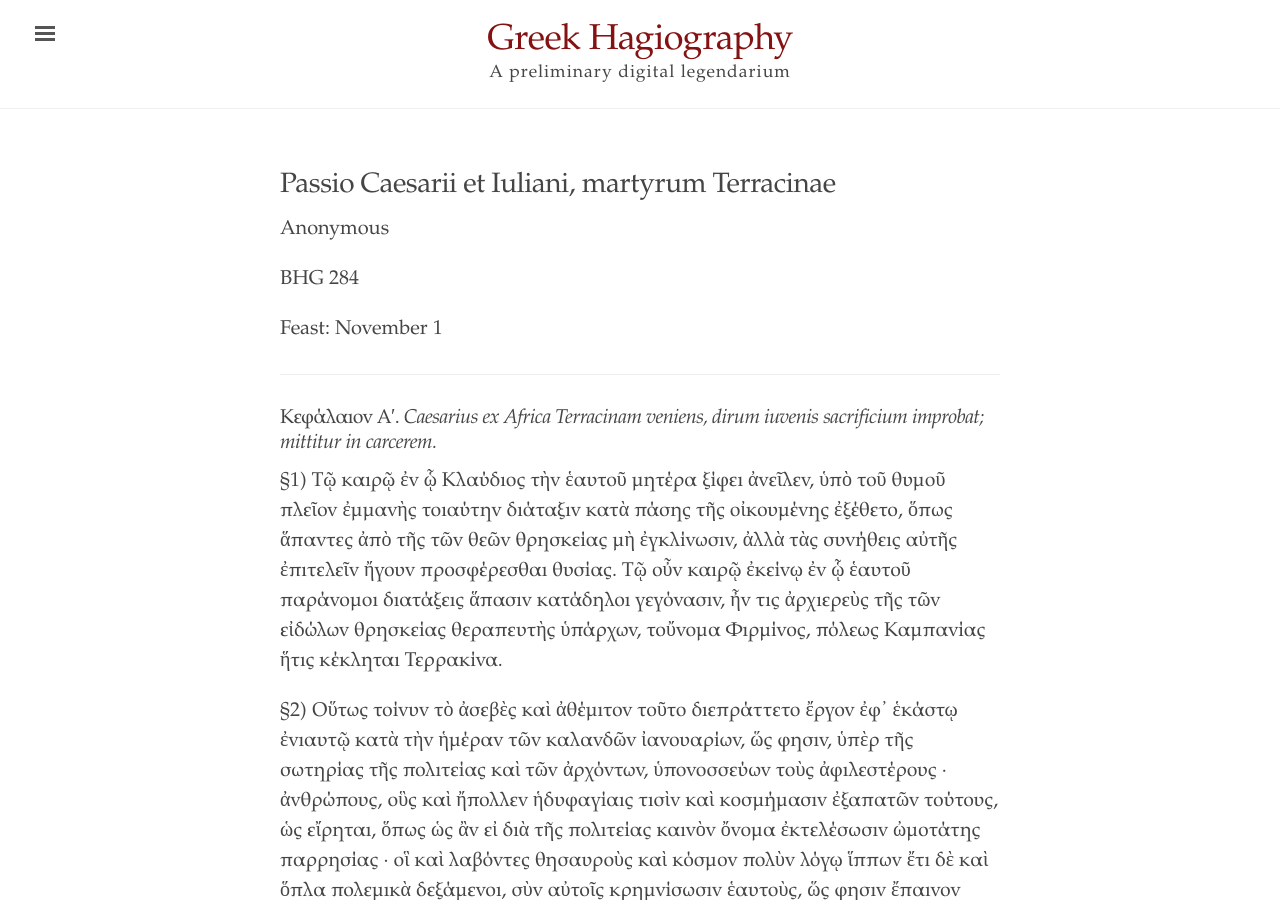
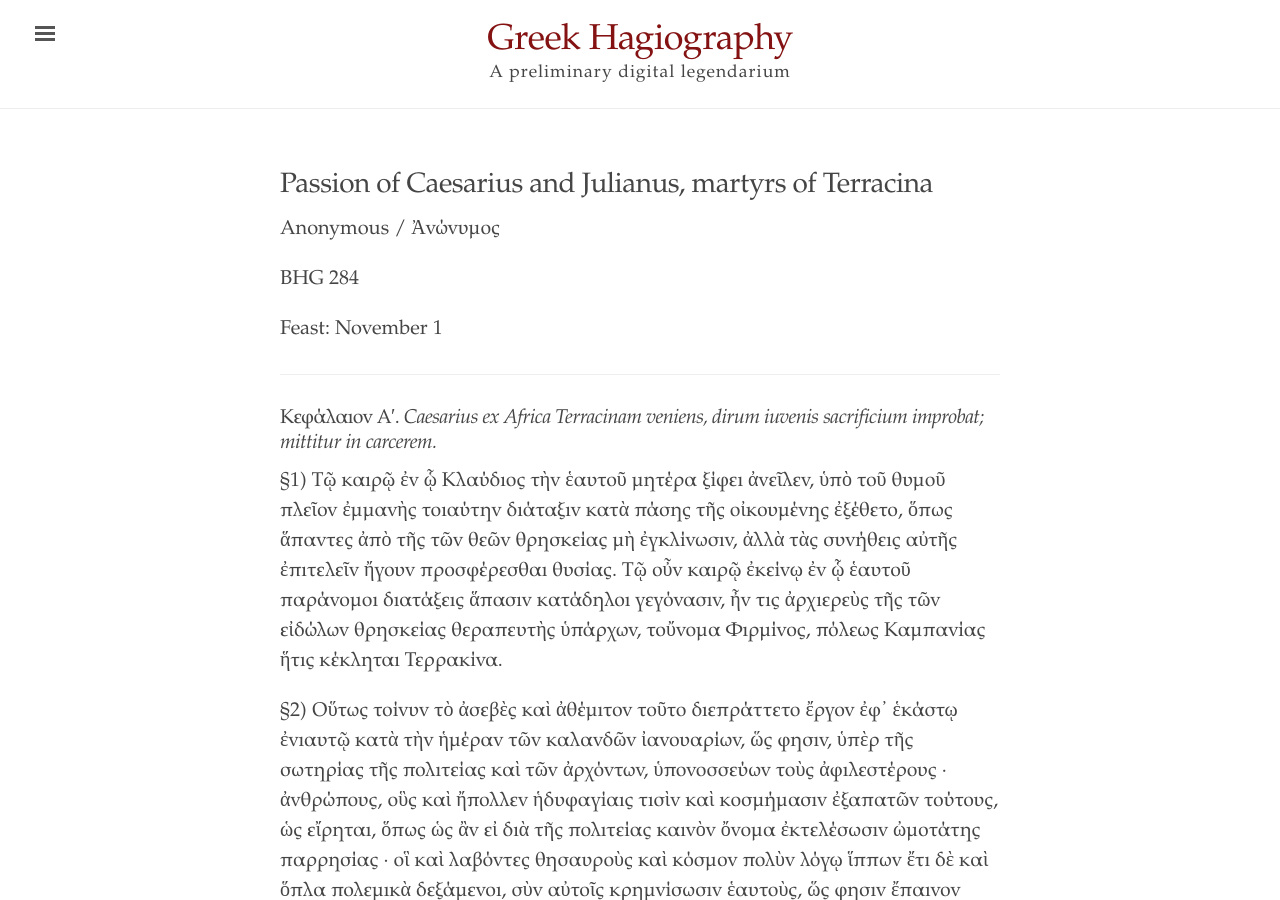
Before and after one commit to cjkoepke1/greek-hagiography, a Jekyll site: the page built from _texts/passio-caesarii.md, in a window 1280 px wide and 900 px high. Built offline with Jekyll 4.4.1, drawn with Linux system fonts in a browser that asks for light colours.

Commit message:
Title to English and added Greek to author

```diff
--- a/_texts/passio-caesarii.md
+++ b/_texts/passio-caesarii.md
@@ -1,9 +1,9 @@
 ---
 layout: narrative
-title: Passio Caesarii et Iuliani, martyrum Terracinae
+title: Passion of Caesarius and Julianus, martyrs of Terracina
 bhg: 284
 feast: November 1
-author: Anonymous
+author: Anonymous / Ἀνώνυμος
 editor: Carson Koepke
 source: Acta Sanctorum ex BAV Vat. gr. 1608
 ---
```
